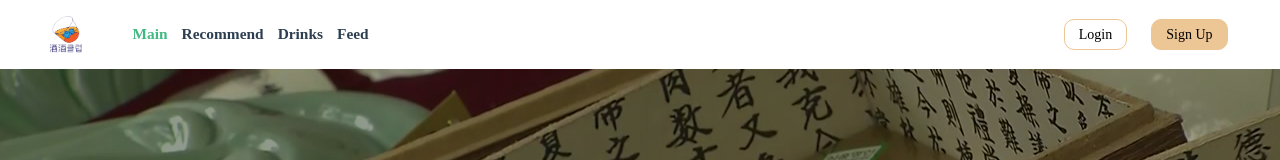
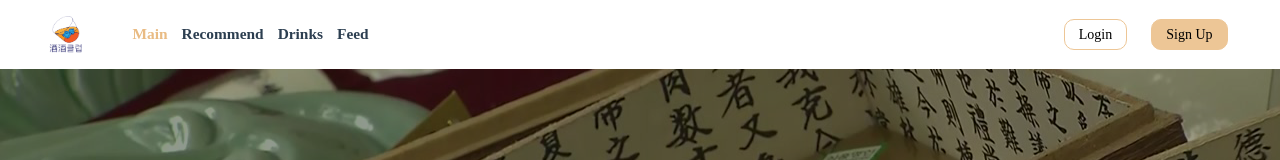
Before and after one commit to 3jieun3/SSAFY_PJT_JuJuClub, a Vue app in the folder FE/joojooclub/: page / in a window 1280 px wide. Shown: the top 160 px of the page. Built offline with nearby package versions, Linux system fonts and the light colour scheme; no server answers; a web font is replaced by a local one.

Commit message:
design: change navbar color

```diff
--- a/FE/joojooclub/src/components/NavBar.vue
+++ b/FE/joojooclub/src/components/NavBar.vue
@@ -94,6 +94,15 @@ export default {
   min-width: 35px;
   max-width: 50px;
 }
+
+:hover.nav-common {
+  color: rgb(233, 187, 131);
+}
+
+a.router-link-exact-active {
+  color: rgb(233, 187, 131);
+}
+
 .nav-common {
   font-size: min(4vw, 1.1rem);
 }
--- a/FE/joojooclub/src/store/modules/drinks.js
+++ b/FE/joojooclub/src/store/modules/drinks.js
@@ -300,7 +300,6 @@ export default {
         for (let k=0; k < state.filteringDrinks.length; k++) {
           const Idx = state.drinks.indexOf(state.filteringDrinks[k])
           if (state.setFilteringDrinks.every(drink => drink.drink.drinkIndex != Idx)) {
-            console.log(Idx)
             state.setFilteringDrinks.push(state.filteringDrinks[k])
           }
         }
@@ -694,7 +693,6 @@ export default {
         method: 'get',
       })
         .then((res) => {
-          console.log(res.data.taglist)
           commit('SET_CUSTOM_TAGS', res.data.taglist)
         })
     }
@@ -733,6 +731,6 @@ export default {
             })
         },
       }
-    }
+    },
   }
 }
```
